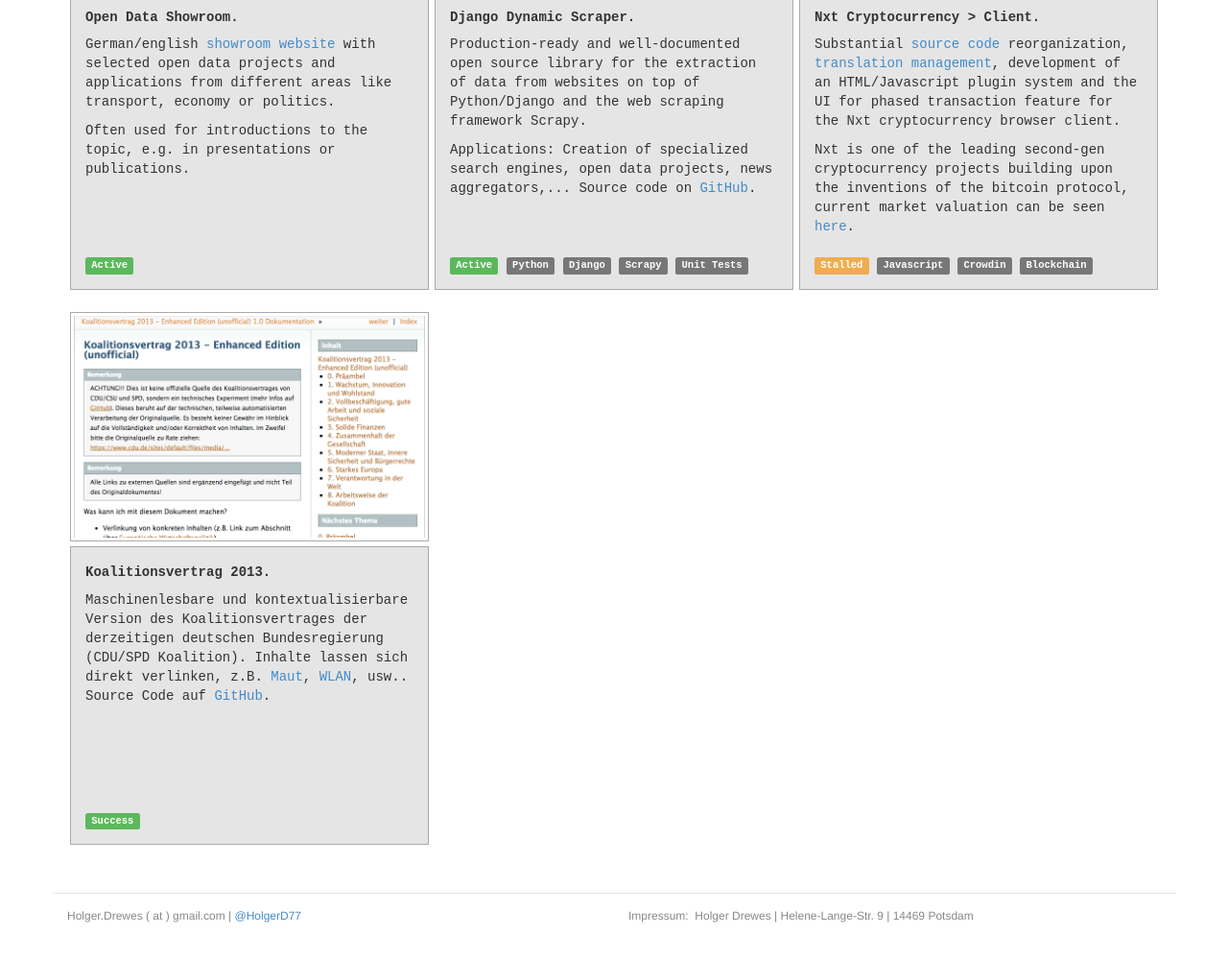
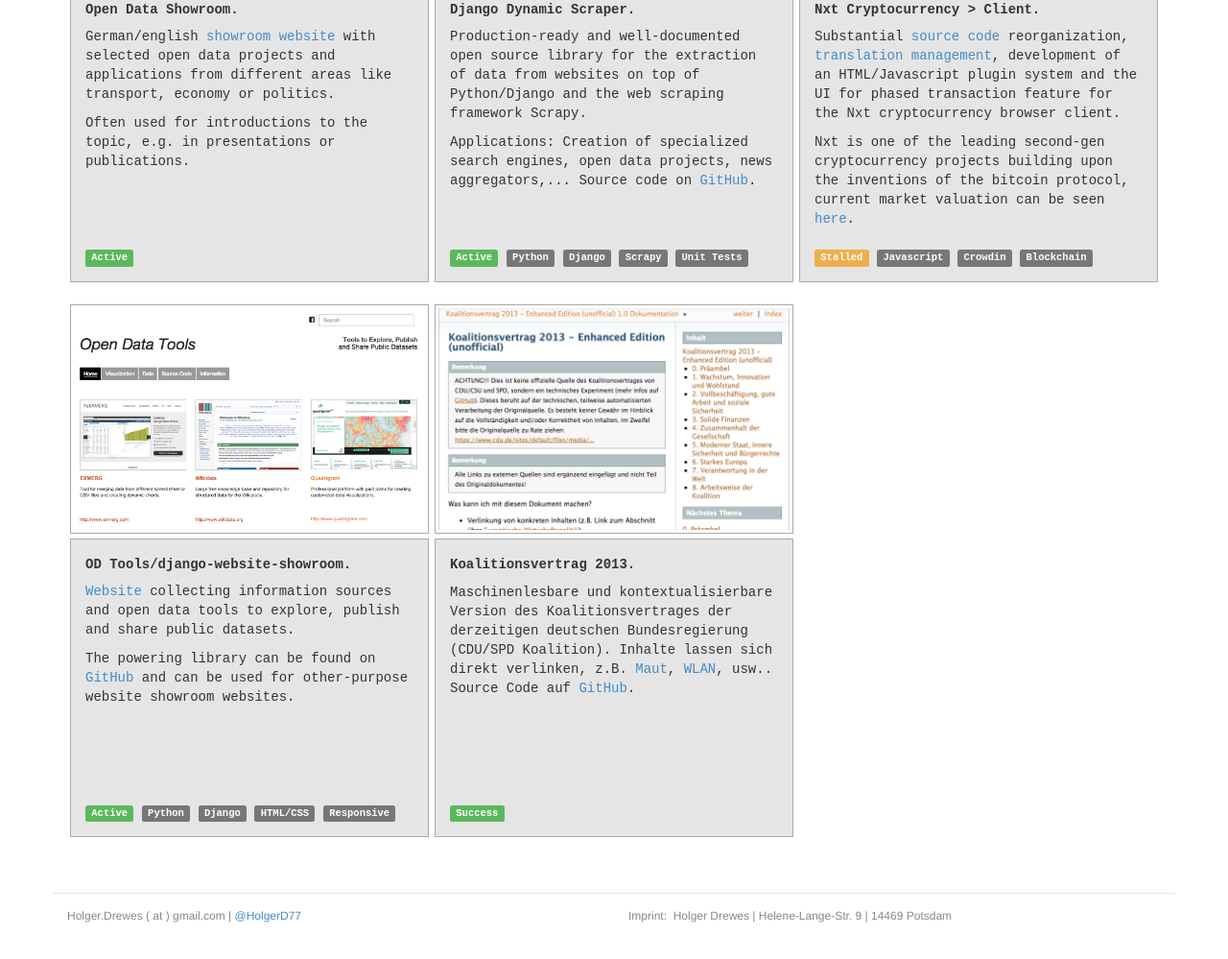
Before and after one commit to holgerd77/holgerdrewes-info, a plain HTML site: page index.html in a window 1280 px wide. Shown: the part 953-1952 px from the top of the page at 96% size. Drawn offline with Linux system fonts and the light colour scheme.

Commit message:
Added Open Data Tools/django-website-showroom project description

```diff
--- a/index.html
+++ b/index.html
@@ -157,9 +157,6 @@
           </div>
         </div>
       </div>
-    </div>
-
-    <div class="container" style="background-color:#fff;border: 0px solid #e5e5e5;">
 
       <div class="col-xs-12 col-sm-6 col-md-4 project-box">
         <a href="http://opendata-showroom.org/" target="_blank" alt="Open Data Showroom">
@@ -222,6 +219,28 @@
           </div>
         </div>
       </div>
+
+      <div class="col-xs-12 col-sm-6 col-md-4 project-box">
+        <a href="http://opendata-tools.org/" target="_blank" alt="Open Data Tools">
+          <img src="imgs/Screenshot_Open_Data_Tools_2015-08-26.png" class="img-responsive" alt="Screenshot - Open Data Tools">
+        </a>
+        <div class="project-desc">
+          <div class="project-text">
+            <h4>OD Tools/django-website-showroom.</h4>
+            <p><a href="http://opendata-tools.org/" target="_blank" alt="Open Data Tools">Website</a> collecting information sources and open data tools to explore, publish and share public
+              datasets.</p>
+
+            The powering library can be found on <a href="https://github.com/holgerd77/django-website-showroom" target="_blank" alt="Django Website Showroom Library - GitHub Repository">GitHub</a> and can be used for other-purpose website showroom websites.
+          </div>
+          <div class="project-labels">
+            <span class="label label-success">Active</span>
+            <span class="label label-default">Python</span>
+            <span class="label label-default">Django</span>
+            <span class="label label-default">HTML/CSS</span>
+            <span class="label label-default">Responsive</span>
+          </div>
+        </div>
+      </div>
       <div class="col-xs-12 col-sm-6 col-md-4 project-box">
         <a href="http://holgerd77.github.io/koalitionsvertrag/" target="_blank" alt="Koalitionsvertrag 2013 - CDU und SPD - verlinkbare Version - GitHub">
           <img src="imgs/Screenshot_Koalitionsvertrag_2015-08-25.png" class="img-responsive" alt="Screenshot - Koalitionsvertrag 2013 - CDU und SPD - verlinkbare Version">
@@ -245,7 +264,7 @@
           Holger.Drewes ( at ) gmail.com | <a href="https://twitter.com/HolgerD77" target="_blank" alt="Holger Drewes - Twitter" class="default-link">@HolgerD77</a>
         </div>
         <div class="col-xs-12 col-md-6">
-          Impressum: &nbsp;Holger Drewes | Helene-Lange-Str. 9 | 14469 Potsdam
+          Imprint: &nbsp;Holger Drewes | Helene-Lange-Str. 9 | 14469 Potsdam
         </div>
       </div>
     </div>
```
Also changed, not shown: imgs/Screenshot_Open_Data_Tools_2015-08-26.png (added).
